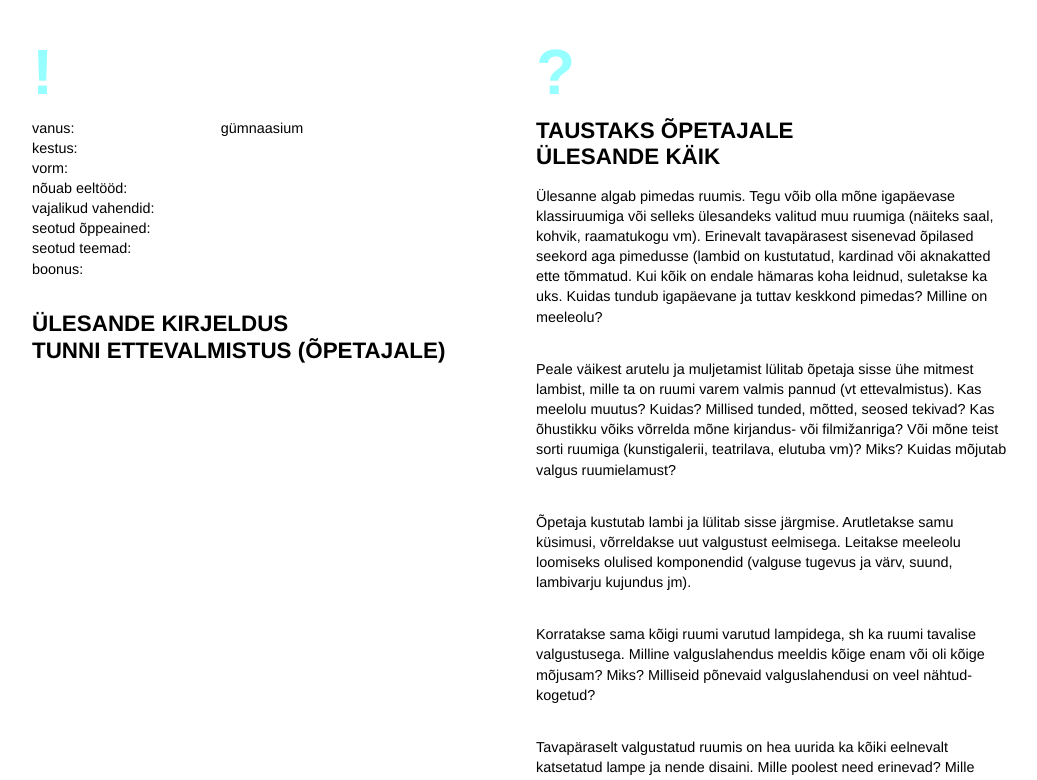
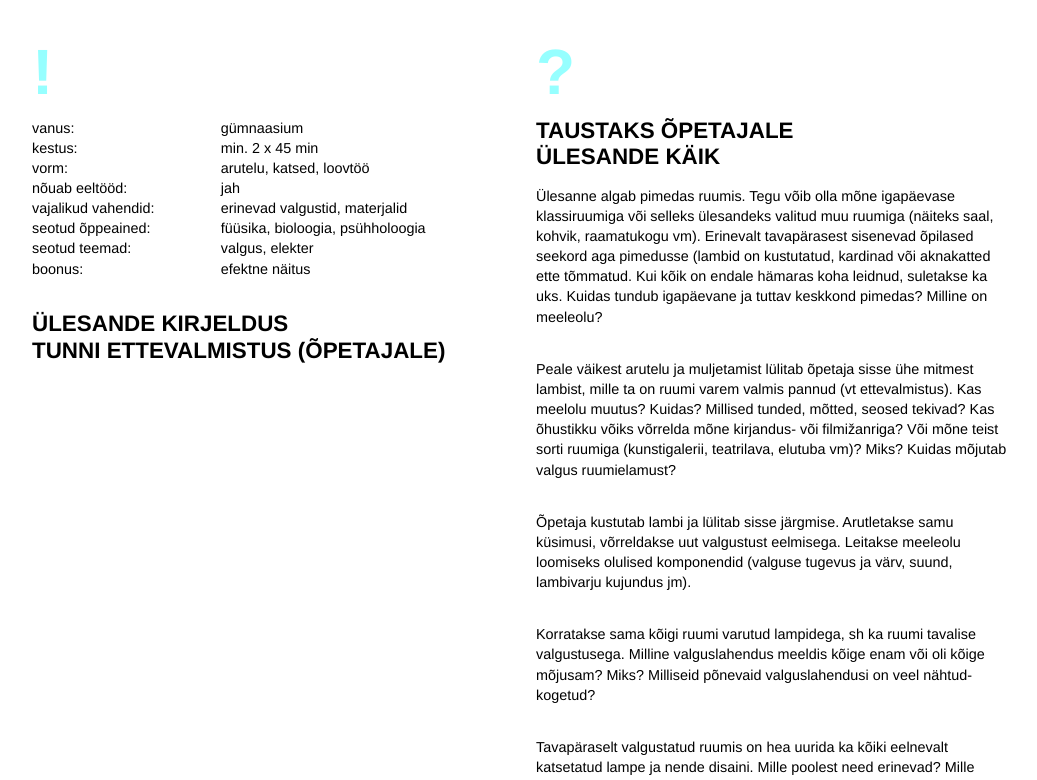
Before and after one commit to ruumiharidus/ruumiharidus.github.io, a Jekyll site: the page built from _posts/2015-12-18-saagu-valgus.md, in a window 1280 px wide and 900 px high, scrolled down 678 px, cut to the strip 120-900 px from the top of the window. Shown: the whole strip, without its empty margins (104-1141 px from the left). Built offline with Jekyll 4.4.1, drawn with Linux system fonts in a browser that asks for light colours; nearby versions of some CDN libraries.

Commit message:
Updated 2015-12-18-saagu-valgus.md

```diff
--- a/_posts/2015-12-18-saagu-valgus.md
+++ b/_posts/2015-12-18-saagu-valgus.md
@@ -6,17 +6,18 @@ description: Disaini meeleolu loov lamp
 ---
 
 
+
 <section class="section-bang">
 ### !
 
 vanus: 				| gümnaasium
-kestus: 			|
-vorm: 				|
-nõuab eeltööd:		|
-vajalikud vahendid:	|
-seotud õppeained:	|
-seotud teemad:		|
-boonus:				|
+kestus: 			| min. 2 x 45 min
+vorm: 				| arutelu, katsed, loovtöö
+nõuab eeltööd:		| jah
+vajalikud vahendid:	| erinevad valgustid, materjalid
+seotud õppeained:	| füüsika, bioloogia, psühholoogia
+seotud teemad:		| valgus, elekter
+boonus:				| efektne näitus
 
 #### Ülesande kirjeldus
 
```
